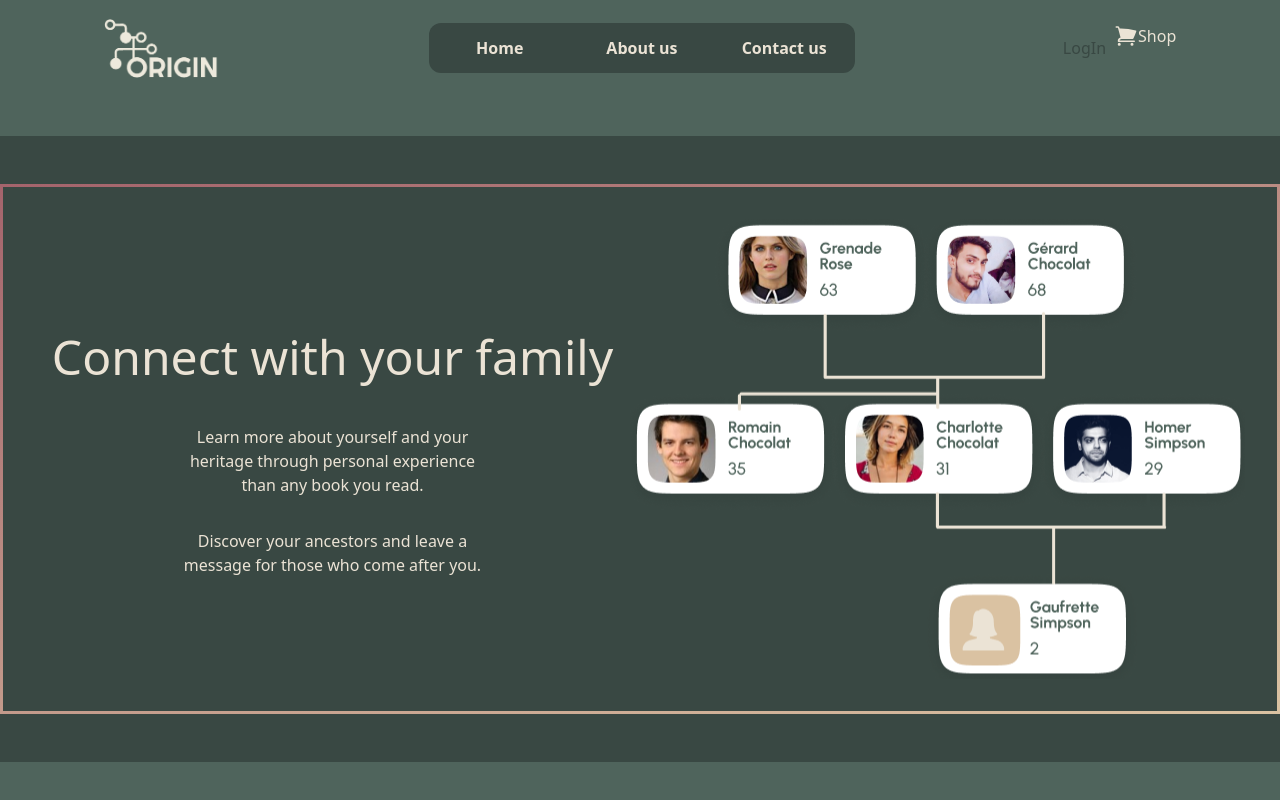
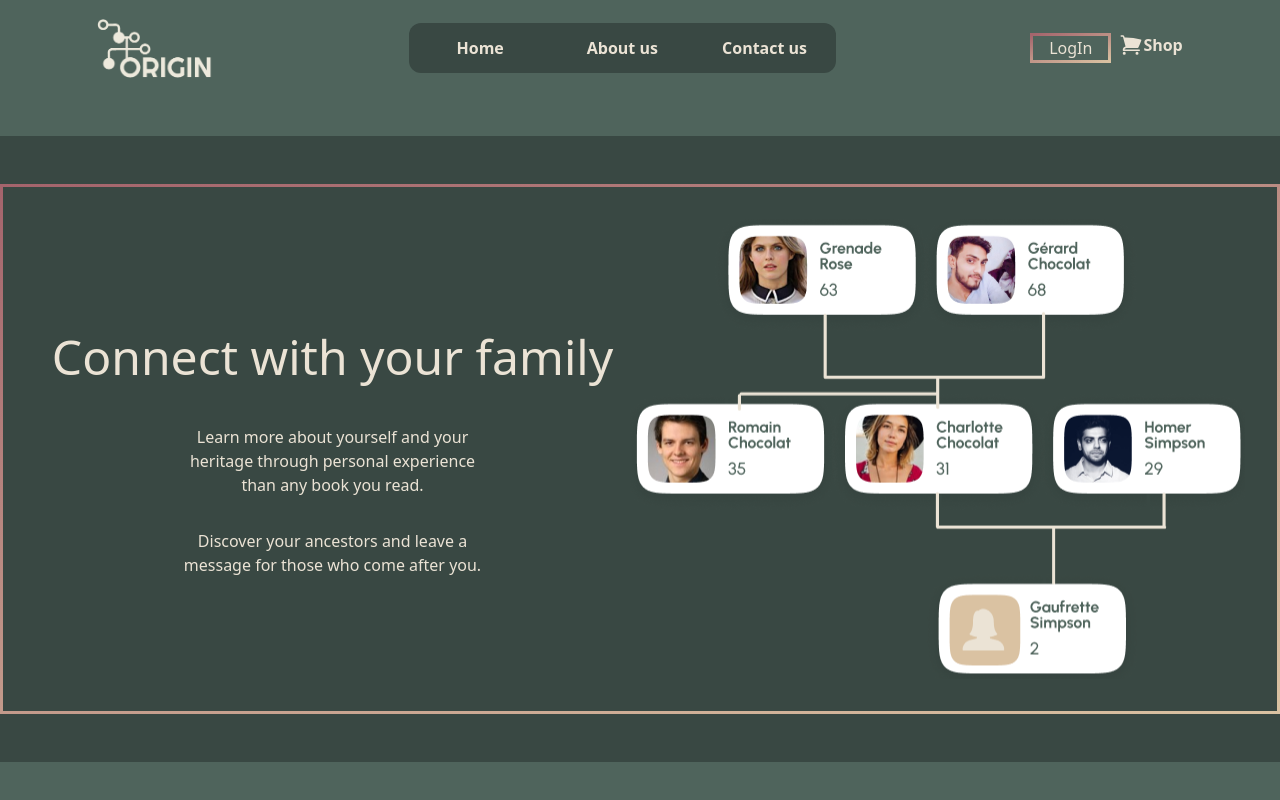
Before and after one commit to egidehirwa/origin, a React (Create React App) app in the folder frontend/: page / in a window 1280 px wide. Shown: the top 800 px of the page. Built offline with nearby package versions, Linux system fonts and the light colour scheme.

Commit message:
fixed shop redirection and login/logout button style

```diff
--- a/frontend/src/components/buttons/buttons.jsx
+++ b/frontend/src/components/buttons/logButton.jsx
@@ -12,7 +12,7 @@ const Buttons = () => {
 
 const LogInButton = () => {
     return (
-            <button className="text-darkgreen bg-[gradient-red] h-12 rounded-xl">
+            <button className="border-gradient gradient-red px-4">
            <Link to="/profile" className="">LogIn</Link>
             </button>
     )
@@ -20,7 +20,7 @@ const LogInButton = () => {
 const LogOutButton = () => {
     return (
         <div>
-        <Link to="/" className="bg-gradient-red">LogOut</Link>
+        <Link to="/" className="border-gradient gradient-red px-4">LogOut</Link>
         <img src="" alt="" />
         </div>
     )
--- a/frontend/src/components/header/desktopHeader.jsx
+++ b/frontend/src/components/header/desktopHeader.jsx
@@ -1,4 +1,4 @@
-import { LogInButton, LogOutButton } from "../buttons/buttons";
+import { LogInButton, LogOutButton } from "../buttons/logButton";
 import { ShoppingCartIcon } from "@heroicons/react/24/solid";
 import logo from "../../assets/originLogos/originCream.png";
 import { Link } from "react-router-dom";
@@ -36,7 +36,11 @@ const DesktopHeaderLogIn = () => {
           <LogInButton />
           <div className="flex">
             <ShoppingCartIcon className="h-6 w-6 text-redcream" />
-            <p>Shop</p>
+            <Link
+            to="/shop"
+            className="text-center font-semibold">
+            Shop
+            </Link>
           </div>
         </div>
       </div>
@@ -52,20 +56,17 @@ const DesktopHeaderLogOut = () => {
         <div className=" bg-darkgreen w-1/3 min-h-[50px] rounded-xl flex justify-evenly items-center">
           <Link
             to="/profile"
-            className="text-center font-semibold text-lightcream w-1/3"
-          >
+            className="text-center font-semibold text-lightcream w-1/3">
             Profile
           </Link>
           <Link
             to="/about"
-            className="text-center font-semibold text-lightcream w-1/3 border-lightcream"
-          >
+            className="text-center font-semibold text-lightcream w-1/3 border-lightcream">
             Tree
           </Link>
           <Link
             to="/contact"
-            className="text-center font-semibold text-lightcream w-1/3 border-lightcream"
-          >
+            className="text-center font-semibold text-lightcream w-1/3 border-lightcream">
             Contact us
           </Link>
         </div>
@@ -73,7 +74,12 @@ const DesktopHeaderLogOut = () => {
           <LogOutButton />
           <div className="flex">
             <ShoppingCartIcon className="h-6 w-6 text-redcream" />
-            <p>Shop</p>
+
+            <Link
+            to="/contact"
+            className="text-center font-semibold text-lightcream w-1/3 border-lightcream">
+            Shop
+            </Link>
           </div>
         </div>
       </div>
```
